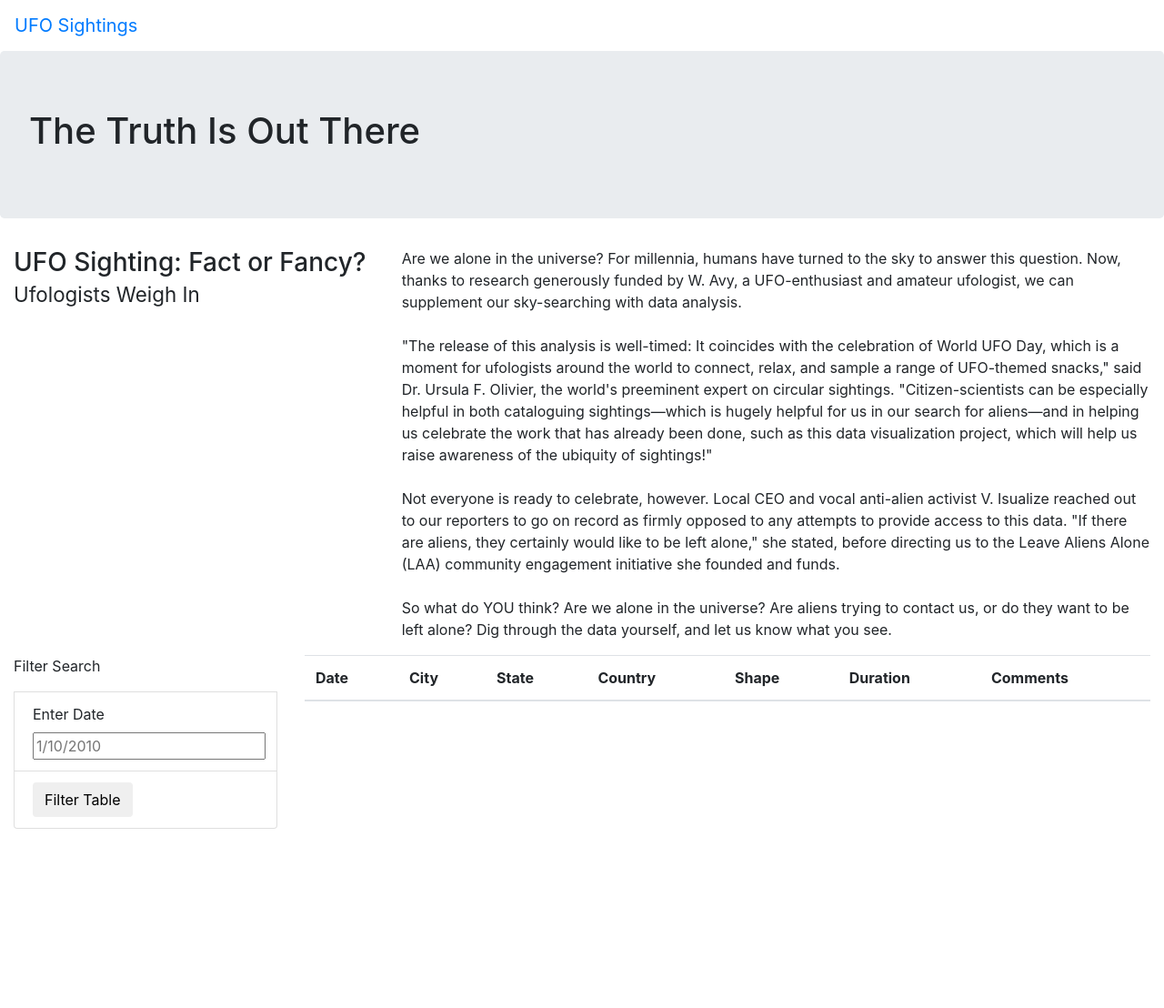
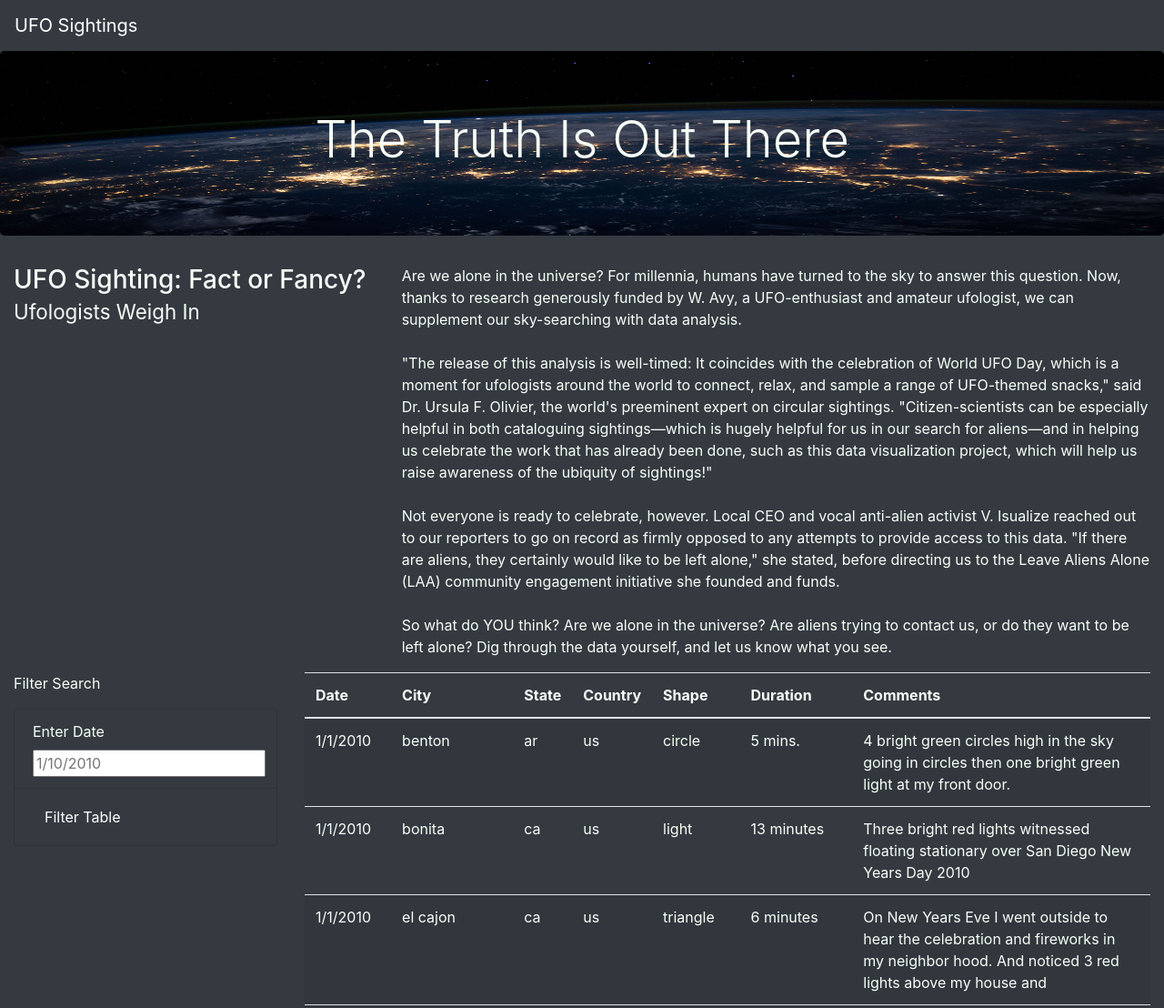
Before and after one commit to yangsue47/UFOs, a plain HTML site: page index.html in a window 1280 px wide. Shown: the top 1108 px of the page at 91% size. Before the commit the page ends 911 px from the top, so only its background shows below. Drawn offline with nearby package versions, Linux system fonts and the light colour scheme.

Commit message:
ready for challenge

```diff
--- a/index.html
+++ b/index.html
@@ -13,14 +13,14 @@
     />
     <link rel = "stylesheet" href = "static/css/style.css">
 </head>
-<body>
+<body class = "bg-dark">
     <div class = "wrapper">
-        <nav class = "navbar navbar-expand-lg">
+        <nav class = "navbar navbar-dark bg-dark navbar-expand-lg">
           <a class = "navbar-brand" href = "index.html">UFO Sightings</a>
         </nav>
     </div>
     <div class = "jumbotron">
-        <h1>The Truth Is Out There</h1>
+        <h1 class = "display-4">The Truth Is Out There</h1>
     </div>
     <div class = "container-fluid">
         <div class = "row">
@@ -37,18 +37,19 @@
     <div class = "container-fluid">
         <div class = "row">
             <div class = "col-md-3">
-                <form>
+                <form class = "bg-dark">
                     <p>Filter Search</p>
-                    <ul class = "list-group">
+                    <ul class = "list-group bg-dark">
 
-                    </ul>
-                    <li class = "list-group-item">
+
+                     <li class = "list-group-item bg-dark">
                         <label for = "date">Enter Date</label>
                         <input type = "text" placeholder = "1/10/2010" id = "datetime" />
-                    </li>
-                    <li class = "list-group-item">
-                        <button id = "filter-btn" type = "button" class = "btn btn-default">Filter Table</button>
-                    </li>
+                     </li>
+                     <li class = "list-group-item bg-dark">
+                        <button id = "filter-btn" type = "button" class = "btn btn-dark">Filter Table</button>
+                     </li>
+                    </ul>
                 </form>
             </div>
             <div class = "col-md-9">
@@ -69,5 +70,9 @@
             </div>
         </div>
     </div>
+    <script src="https://cdnjs.cloudflare.com/ajax/libs/d3/4.11.0/d3.js"></script>
+    <script src="static/js/data.js"></script>
+    <script src="static/js/app.js"></script>
+
 </body>
 </html>
--- a/static/css/style.css
+++ b/static/css/style.css
@@ -0,0 +1,8 @@
+body {
+    color: #f7fff7;
+}
+.jumbotron {
+    background-image: url("../images/nasa.jpg");
+    background-size: 100% 100%;
+    text-align: center;
+}
--- a/static/js/app.js
+++ b/static/js/app.js
@@ -28,21 +28,21 @@ function buildTable(data) {
 
 function handleClick() {
     // grab the datetime value from the filter
-    let date = d3.select("#datetime").property("value"):
-    let filteredDate = tableData;
+    let date = d3.select("#datetime").property("value");
+    let filteredData = tableData;
 
     // check to see if a data was entered and filter the data using that date
     if (date) {
 
         // apply 'filter' to the table data to only keep the rows where the
         // 'datetime' value matches the filter value
-        filteredData.filter(row => row.datetime === date);
-    };
+        filteredData = filteredData.filter(row => row.datetime === date);
+    }
 
     // rebuild the table using the filtered data (@NOTE: if no data was entered
     // then filteredData will just be the original tableData)
     buildTable(filteredData);
-};
+}
 
 // attach an event to listen for the form button
 d3.selectAll("#filter-btn").on("click", handleClick);
```
Also changed, not shown: static/images/nasa.jpg (added).
